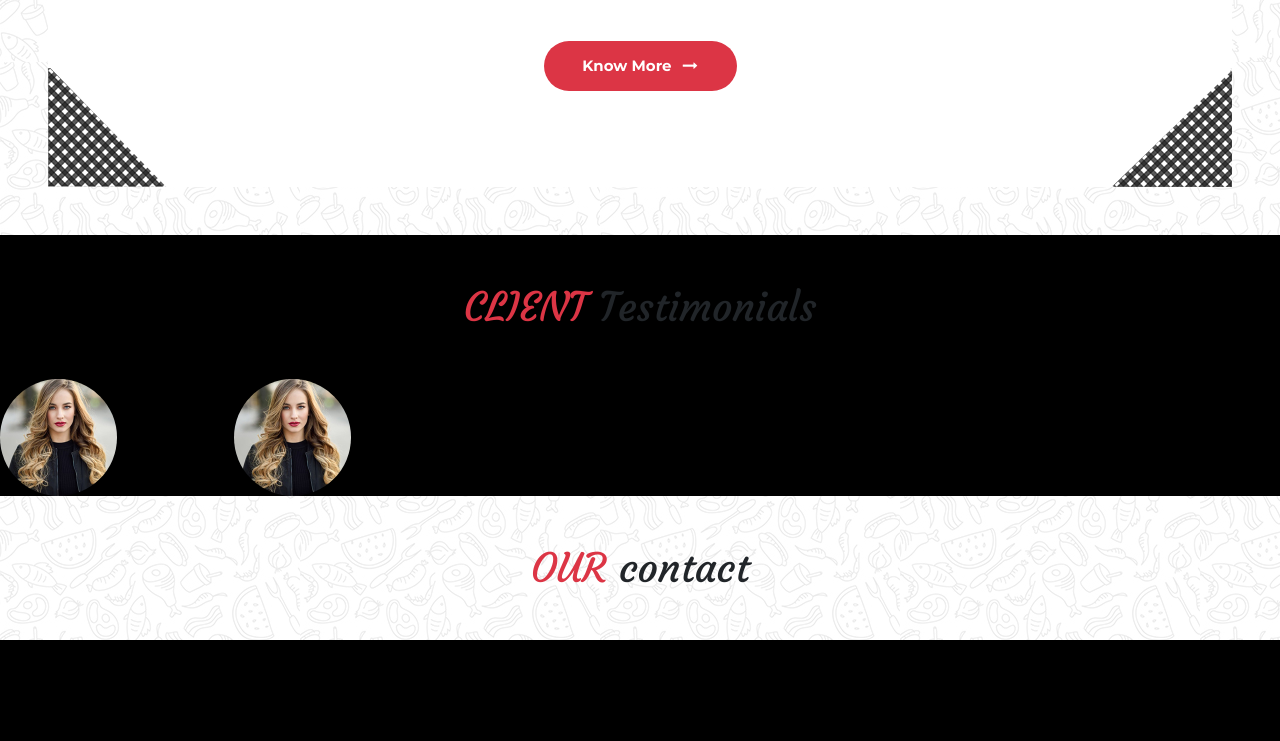
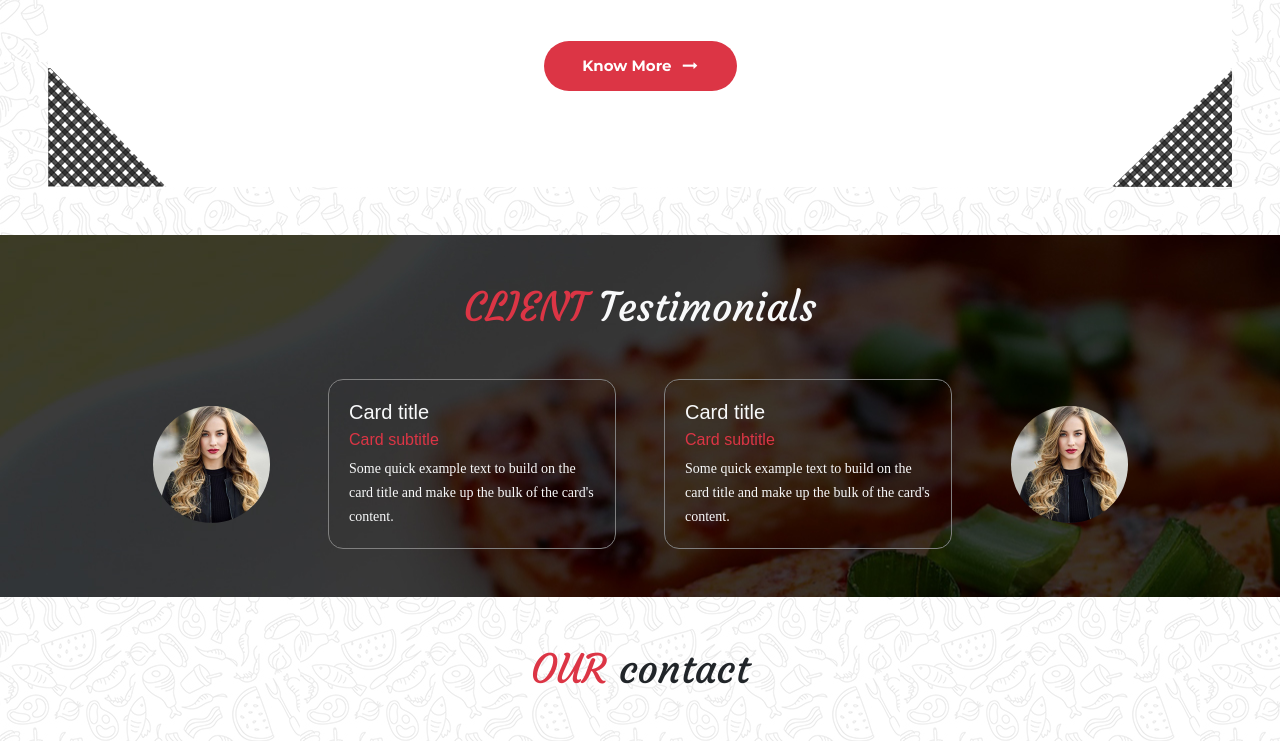
Before and after one commit to PierrePsome/Projet-01, a website: page index.html in a window 1280 px wide. Shown: the part 3931-4672 px from the top of the page. Before the commit the page ends 4571 px from the top, so only its background shows below. Drawn offline with nearby package versions, Linux system fonts and the light colour scheme; files whose address does not match are found by name; a web font is replaced by a local one.

Commit message:
commit 5

```diff
--- a/index.html
+++ b/index.html
@@ -516,7 +516,7 @@
             </div>
 
 
-            <div class="conres w-75 rounded p-5 m-5">
+            <div class="conres w-75 p-5 m-5">
 
                 <span class="contact1-form-title text-light">
                     For any querry please call us at: +91-1234567890
@@ -616,16 +616,35 @@
 
 
 <section>
+<div class="pq">
     <div>
         <div class="pb-5 d-flex justify-content-center py-5">
-            <h1><span class="text-danger">CLIENT </span>Testimonials</h1>
+            <h1 class="text-light"><span class="text-danger">CLIENT </span>Testimonials</h1>
         </div>
     </div>
-    <div class="d-flex">
-        <div class=""><img class="rounded-circle w-50" src="public/images/testimonial1.jpg" alt=""></div>
+    <div class="d-flex justify-content-center align-items-center pb-5">
+        <div class="d-flex justify-content-center"><img class="rounded-circle w-50" src="public/images/testimonial1.jpg" alt=""></div>
 
-        <div class=""><img class="rounded-circle w-50" src="public/images/testimonial1.jpg" alt=""></div>
+        <div class="card mr-5 bg-transparent" style="width: 18rem;">
+            <div class="card-body">
+              <h5 class="card-title text-light">Card title</h5>
+              <h6 class="card-subtitle mb-2 text-danger">Card subtitle</h6>
+              <p class="card-text text-light">Some quick example text to build on the card title and make up the bulk of the card's content.</p>
+            </div>
+          </div>
+
+
+          <div class="card bg-transparent" style="width: 18rem;">
+            <div class="card-body">
+              <h5 class="card-title text-light">Card title</h5>
+              <h6 class="card-subtitle mb-2 text-danger">Card subtitle</h6>
+              <p class="card-text text-light">Some quick example text to build on the card title and make up the bulk of the card's content.</p>
+            </div>
+          </div>
+
+        <div class="d-flex justify-content-center"><img class="rounded-circle w-50" src="public/images/testimonial1.jpg" alt=""></div>
     </div>
+</div>
 
 
 </section>
--- a/src/sass/module/_style.sass
+++ b/src/sass/module/_style.sass
@@ -82,3 +82,16 @@ h1
 .contact
     width: 100%
     background: url(../../public/images/main_bg.jpg)
+
+.conres
+    width: 100%
+    background: url(../../public/images/book_table_bg.jpg)
+    border-radius: 15px
+
+.pq
+    width: 100%
+    background: url(../../public/images/testimonials_background.jpg)
+
+.card
+    border: solid 1px grey
+    border-radius: 15px
```
Also changed, not shown: public/css/app.css, 3 other files.
